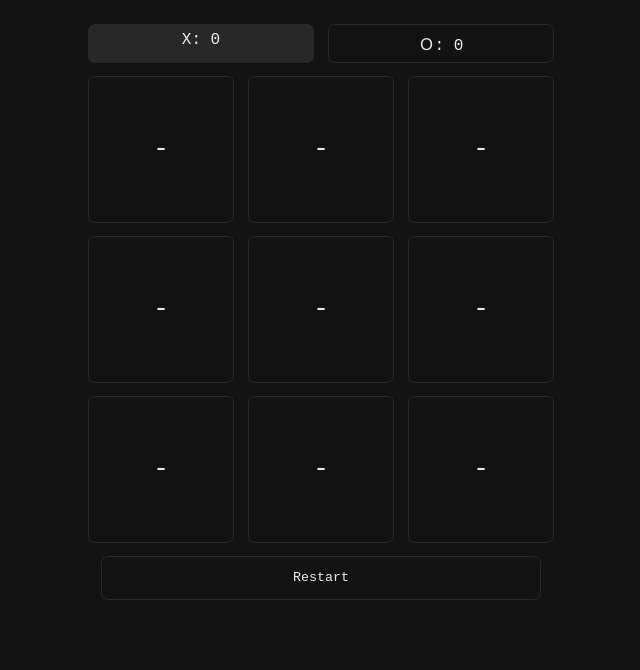
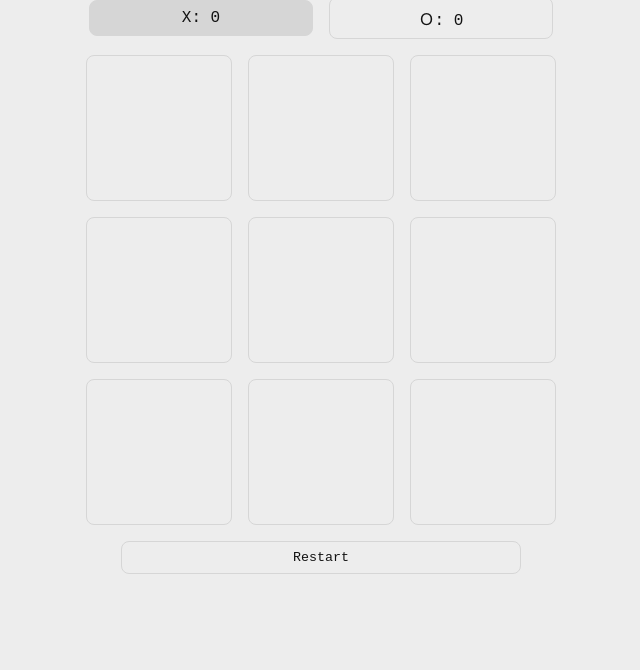
Before and after one commit to Fillipe143/TicTacToeGame, a plain HTML site: page index.html in a window 1280 px wide. Shown: the part 130-800 px from the top of the page, without its empty margins (319-959 px from the left). Drawn offline with Linux system fonts and the light colour scheme.

Commit message:
updated style

```diff
--- a/css/dark-theme.css
+++ /dev/null
@@ -1,29 +0,0 @@
-* {
-    background-color: #121212;
-    color: #ededed;
-}
-
-.scoreboard,
-.scoreview,
-.scoreview-selected,
-.board-item,
-button {
-    border-color: #282828;
-}
-
-.scoreview-selected {
-    background-color: #282828;
-}
-
-.board-item:active,
-button:active {
-    background-color: #282828;
-}
-
-@media screen and (orientation: landscape) {
-
-    .board-item:hover,
-    button:hover {
-        background-color: #282828;
-    }
-}
--- a/css/light-theme.css
+++ /dev/null
@@ -1,29 +0,0 @@
-* {
-    background-color: #ededed;
-    color: #121212;
-}
-
-.scoreboard,
-.scoreview,
-.scoreview-selected,
-.board-item,
-button {
-    border-color: #d6d6d6;
-}
-
-.scoreview-selected {
-    background-color: #d6d6d6;
-}
-
-.board-item:active,
-button:active {
-    background-color: #d6d6d6;
-}
-
-@media screen and (orientation: landscape) {
-
-    .board-item:hover,
-    button:hover {
-        background-color: #d6d6d6;
-    }
-}
--- a/css/style.css
+++ b/css/style.css
@@ -12,87 +12,100 @@
     user-select: none;
 }
 
-html,
-body {
+html, body {
     width: 100%;
     height: 100%;
 }
 
-h1 {
-    margin: 20pt;
-}
-
-button {
-    width: 55vh;
-
-    margin: 5pt;
-    padding: 10pt;
-    border-radius: 5pt;
+body {
+    display: flex;
+    justify-content: center;
+    align-items: center;
 }
 
 .game {
-    width: 100%;
-    height: 100%;
+    width: 60vh;
 
     display: flex;
     flex-direction: column;
     justify-content: center;
     align-items: center;
-
-}
-
-.scoreview,
-.scoreview-selected,
-.board-item,
-button {
-    border: 1pt solid;
 }
 
 .scoreboard {
-    width: 60vh;
+    width: 100%;
 
     display: flex;
     flex-direction: row;
     justify-content: space-between;
+    align-items: center;
 }
 
-.scoreview,
-.scoreview-selected {
+.scoreview, .scoreview-selected {
     width: 100%;
+    height: 100%;
 
     text-align: center;
 
-    margin: 5pt;
-    padding: 5pt;
-    border-radius: 5pt;
+    margin: 1vh;
+    padding: 1vh;
+    border-radius: 1vh;
+    border: 1pt solid;
     font-size: large;
 }
 
 .board {
-    width: 60vh;
-    height: 60vh;
-
     display: grid;
     grid-template-columns: auto auto auto;
 }
 
 .board-item {
+    width: 18vh;
+    height: 18vh;
+
     display: flex;
     justify-content: center;
     align-items: center;
 
-    margin: 5pt;
-    border-radius: 5pt;
+    margin: 1vh;
+    border-radius: 1vh;
+    border: 1pt solid;
     font-size: xx-large;
 }
 
+button {
+    width: 50vh;
+
+    margin: 1vh;
+    padding: 1vh;
+    border-radius: 1vh;
+    border: 1pt solid;
+}
+
 @media screen and (orientation: portrait) {
-    .scoreboard {
+    .game {
         width: 60vw;
     }
 
-    .board {
-        width: 60vw;
-        height: 60vw;
+    .scoreview, .scoreview-selected {
+        margin: 1vw;
+        padding: 1vw;
+        border-radius: 1vw;
+    }
+
+    .board-item {
+        width: 18vw;
+        height: 18vw;
+
+        margin: 1vw;
+        border-radius: 1vw;
+    }
+
+    button {
+        width: 50vw;
+
+        margin: 1vw;
+        padding: 1vw;
+        border-radius: 1vw;
     }
 }
--- /dev/null
+++ b/css/theme.css
@@ -0,0 +1,36 @@
+:root {
+    --name: 'light';
+    --bg: #ededed;
+    --sh: #d6d6d6;
+    --c: #121212;
+}
+
+* {
+    background: var(--bg);
+    color: var(--c);
+}
+
+.scoreboard,
+.scoreview,
+.scoreview-selected,
+.board-item,
+button {
+    border-color: var(--sh);
+}
+
+.scoreview-selected {
+    background: var(--sh);
+}
+
+.board-item:active,
+button:active {
+    background: var(--sh);
+}
+
+@media screen and (orientation: landscape) {
+
+    .board-item:hover,
+    button:hover {
+        background: var(--sh);
+    }
+}
--- a/index.html
+++ b/index.html
@@ -8,7 +8,7 @@
     <title>TicTacToe</title>
 
     <link rel="stylesheet" href="./css/style.css">
-    <link rel="stylesheet" href="./css/dark-theme.css">
+    <link rel="stylesheet" href="./css/theme.css">
 </head>
 
 <body>
@@ -21,15 +21,15 @@
         </div>
 
         <div class="board">
-            <div class="board-item">-</div>
-            <div class="board-item">-</div>
-            <div class="board-item">-</div>
-            <div class="board-item">-</div>
-            <div class="board-item">-</div>
-            <div class="board-item">-</div>
-            <div class="board-item">-</div>
-            <div class="board-item">-</div>
-            <div class="board-item">-</div>
+            <div class="board-item"></div>
+            <div class="board-item"></div>
+            <div class="board-item"></div>
+            <div class="board-item"></div>
+            <div class="board-item"></div>
+            <div class="board-item"></div>
+            <div class="board-item"></div>
+            <div class="board-item"></div>
+            <div class="board-item"></div>
         </div>
 
         <button>Restart</button>
```
